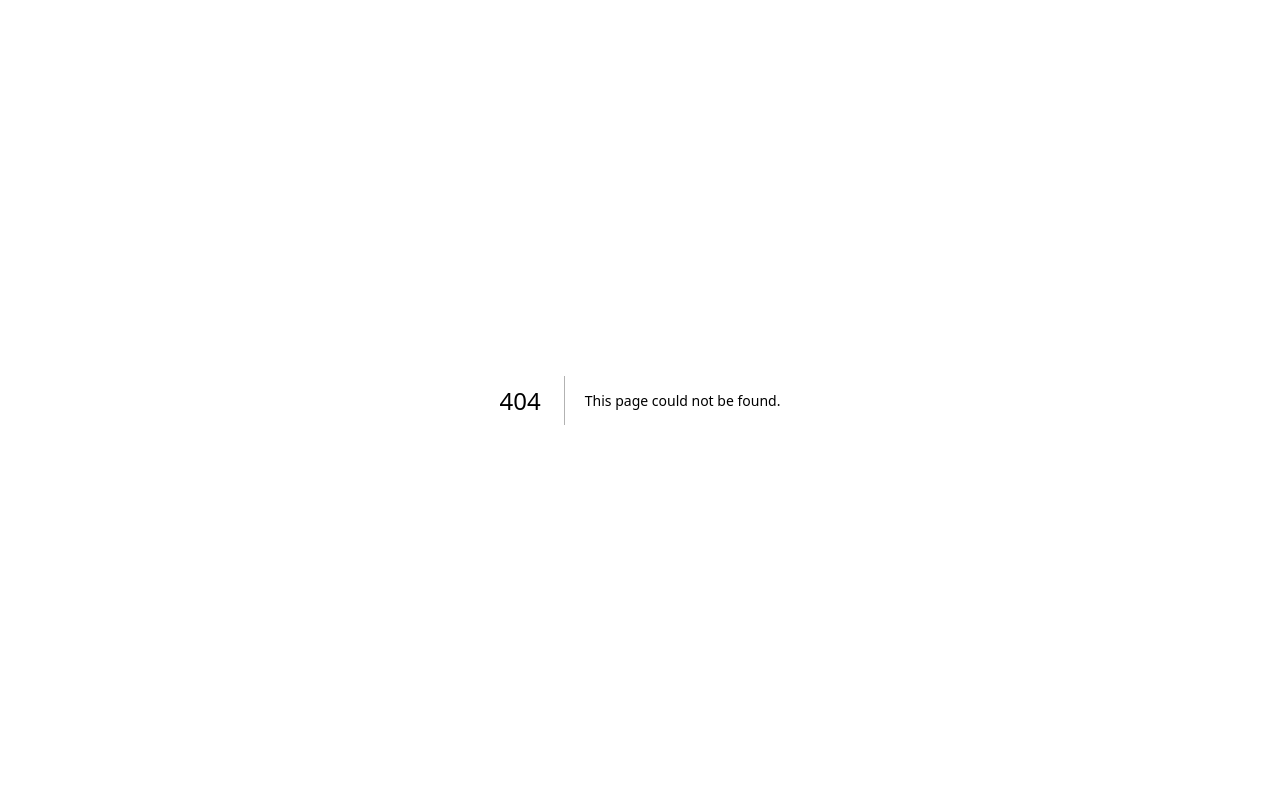
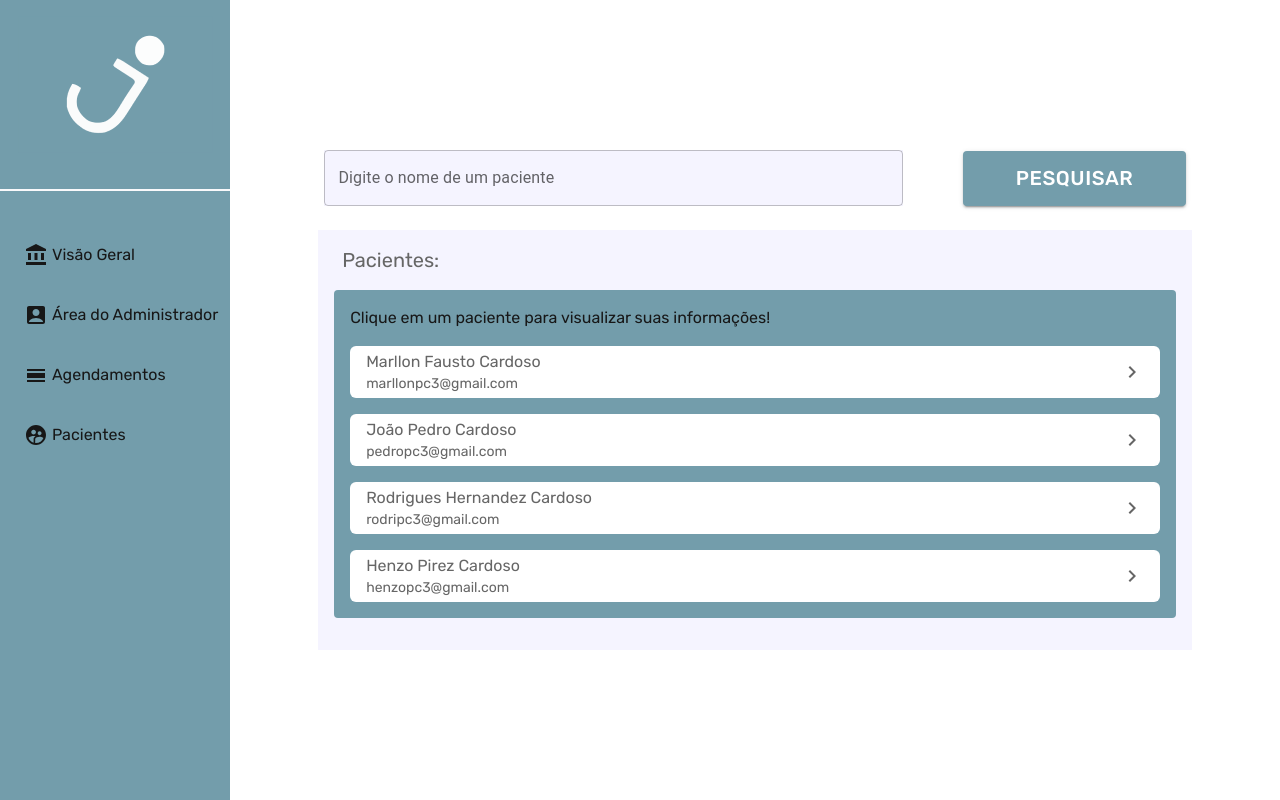
Before and after one commit to mdsreq-fga-unb/2024.2-T03-Paraizo, a Next.js app in the folder frontend/: page /pages/patients_page in a window 1280 px wide. Before the commit this address had no page. Built offline with nearby package versions, Linux system fonts and the light colour scheme.

Commit message:
feat: Adicionar Página de visualização de lista de pacientes#28

```diff
--- a/frontend/app/components/admin_menu/index.tsx
+++ b/frontend/app/components/admin_menu/index.tsx
@@ -2,6 +2,7 @@ import logo from "../../../public/logo_azul.png"
 import AccountBalanceIcon from '@mui/icons-material/AccountBalance';
 import AccountBoxIcon from '@mui/icons-material/AccountBox';
 import CalendarViewDayIcon from '@mui/icons-material/CalendarViewDay';
+import SupervisedUserCircleIcon from '@mui/icons-material/SupervisedUserCircle';
 
 export default function AdminMenu(){
     return <section className="h-screen w-80 md:w-60 bg-paraizo-cyan flex justify-start items-center flex-col gap-9">
@@ -29,6 +30,12 @@ export default function AdminMenu(){
                 <CalendarViewDayIcon />
                 <p>Agendamentos</p>
             </a>
+            <a
+            className="flex justify-start items-center w-full gap-2 md:gap-1"
+            href="">
+                <SupervisedUserCircleIcon />
+                <p>Pacientes</p>
+            </a>
         </div>
     </section>
 }
--- /dev/null
+++ b/frontend/app/components/cardPatient/index.tsx
@@ -0,0 +1,27 @@
+import KeyboardArrowRightIcon from '@mui/icons-material/KeyboardArrowRight';
+
+interface patientInterface {
+    key: string,
+    id: Number,
+    name: string,
+    email: string,
+}
+
+export default function CardPatient({id, name, email}:patientInterface){
+    const handleClick = () => {
+        console.log('ir para paciente')
+    }
+
+    return <button className='w-full' onClick={handleClick}>
+        <div className="bg-white rounded-md w-full flex justify-between items-center px-4 py-1">
+            <div className='flex flex-col'>
+                <h1 className="text-paraizo-textGray text-start">{name}</h1>
+                <p className='text-paraizo-textGray text-start text-sm'>{email}</p>
+            </div>
+            <div>
+                <KeyboardArrowRightIcon
+                sx={{color:"#666666"}}/>
+            </div>
+        </div>
+    </button>
+}
--- /dev/null
+++ b/frontend/app/components/searchComponent/index.tsx
@@ -0,0 +1,33 @@
+import { Button, TextField } from "@mui/material";
+import { useEffect, useState } from "react";
+
+export default function SearchComponent(){
+    const [input, setInput] = useState<string>("")
+
+    const handleClick = () => {
+        console.log('pesquisar', input)
+    }
+
+    return <div className="flex justify-around gap-8 items-center">
+        <TextField
+        id="outlined-basic"
+        label="Digite o nome de um paciente"
+        variant="outlined"
+        sx={{
+            backgroundColor: "#F5F4FF",
+            width: "65%",
+        }}
+        onChange={(e)=> setInput(e.target.value)}/>
+        <Button
+        variant="contained"
+        sx={{
+            backgroundColor: "#739DAB",
+            color: "white",
+            fontSize: 20,
+            fontFamily: "Rubik",
+            width: "25%",
+            height: "55px",
+        }}
+        onClick={handleClick}>Pesquisar</Button>
+    </div>
+}
--- /dev/null
+++ b/frontend/app/mocks/patients.tsx
@@ -0,0 +1,36 @@
+const patients = [
+    {
+        id: 1,
+        name: "Marllon Fausto Cardoso",
+        cpf: "123456123",
+        birthDate: "20/12/2001",
+        phone: "+55 61 996382428",
+        email: "marllonpc3@gmail.com",
+    },
+    {
+        id: 2,
+        name: "João Pedro Cardoso",
+        cpf: "9999999999",
+        birthDate: "20/11/2001",
+        phone: "+55 62 996382428",
+        email: "pedropc3@gmail.com",
+    },
+    {
+        id: 3,
+        name: "Rodrigues Hernandez Cardoso",
+        cpf: "77777777777",
+        birthDate: "20/01/2001",
+        phone: "+55 33 996382428",
+        email: "rodripc3@gmail.com",
+    },
+    {
+        id: 4,
+        name: "Henzo Pirez Cardoso",
+        cpf: "111111111111",
+        birthDate: "20/08/2001",
+        phone: "+55 90 996382428",
+        email: "henzopc3@gmail.com",
+    },
+]
+
+export default patients
--- a/frontend/app/page.tsx
+++ b/frontend/app/page.tsx
@@ -4,11 +4,13 @@ import Grid from "@mui/material/Grid2";
 import Background from "./components/background";
 import Image from 'next/image';
 import KeyboardArrowDownIcon from '@mui/icons-material/KeyboardArrowDown';
+import PatientsPage from "./pages/patients_page/page";
 
 export default function Home() {
   return (
     <section className="bg-paraizo-background">
-    <Background>
+    <PatientsPage/>
+    {/* <Background>
       <Box sx={{display: "flex", flexDirection: "row", justifyContent: "space-between"}}>
         <Grid sx={{ margin: 10}}>
           <Grid container direction="row" alignItems="center" >
@@ -29,7 +31,7 @@ export default function Home() {
         <Image src="/Group3850.svg" alt="description" width={800} height={800} />
         </Grid>
       </Box>
-    </Background>
+    </Background> */}
     </section>
   );
 }
--- /dev/null
+++ b/frontend/app/pages/patients_page/page.tsx
@@ -0,0 +1,29 @@
+import AdminMenu from "@/app/components/admin_menu"
+import CardPatient from "@/app/components/cardPatient"
+import SearchComponent from "@/app/components/searchComponent"
+import { useState, useEffect } from "react"
+
+import patients from "@/app/mocks/patients"
+
+export default function PatientsPage() {
+    return <div className="flex justify-between items-center">
+    <AdminMenu/>
+    <div className="w-[58rem] bg-white mx-20 py-8">
+        <SearchComponent/>
+        <div className="bg-[#F5F4FF] mx-2 p-4 mt-6">
+            <h1 className="text-paraizo-textGray text-xl font-light pl-2 pb-4">Pacientes:</h1>
+            <div className="bg-paraizo-cyan rounded p-4 mb-4 flex flex-col justify-center items-center gap-4">
+                <p className="w-full">Clique em um paciente para visualizar suas informações!</p>
+                {patients.map((patient)=>{
+                    return <CardPatient
+                    key={`${patient.name}/${patient.email}`}
+                    id={patient.id}
+                    name={patient.name}
+                    email={patient.email}
+                    />
+                })}
+            </div>
+        </div>
+    </div>
+    </div>
+}
--- a/frontend/tailwind.config.ts
+++ b/frontend/tailwind.config.ts
@@ -15,6 +15,7 @@ export default {
           cyan: "#739DAB",
           whiteLines: "#F9F9FB",
           background: "#F3F6F9",
+          textGray: "#666666",
         }
       },
     },
```
